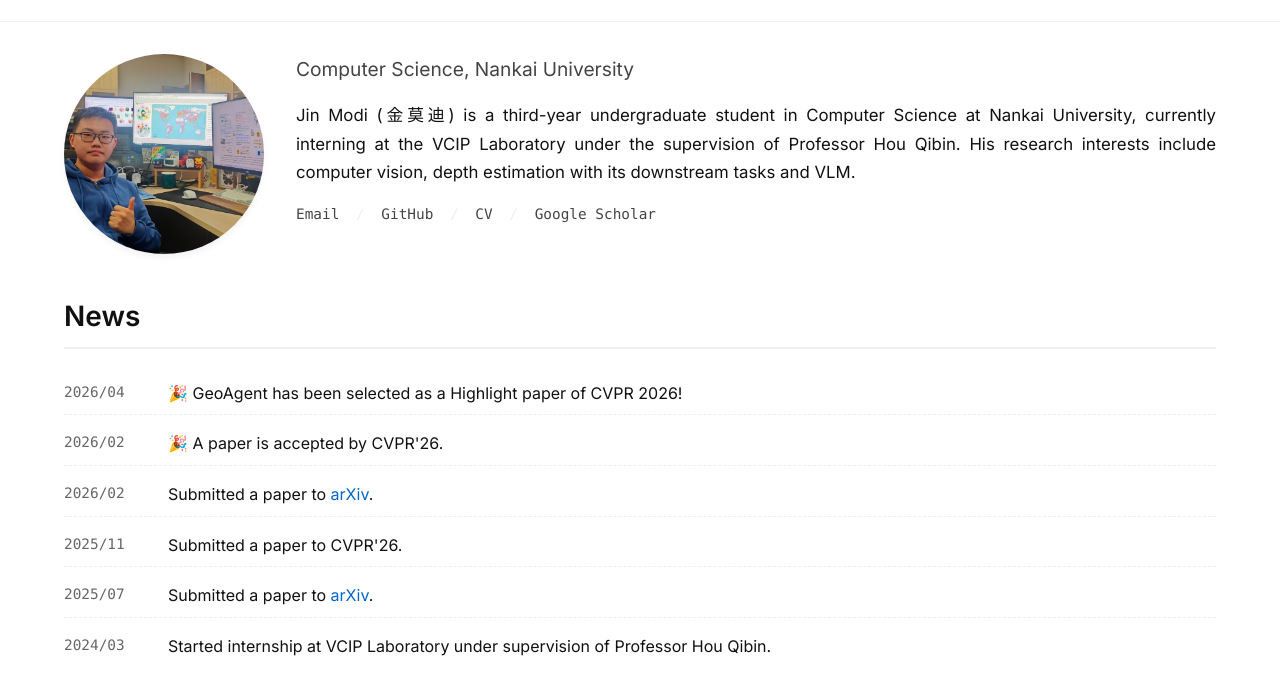
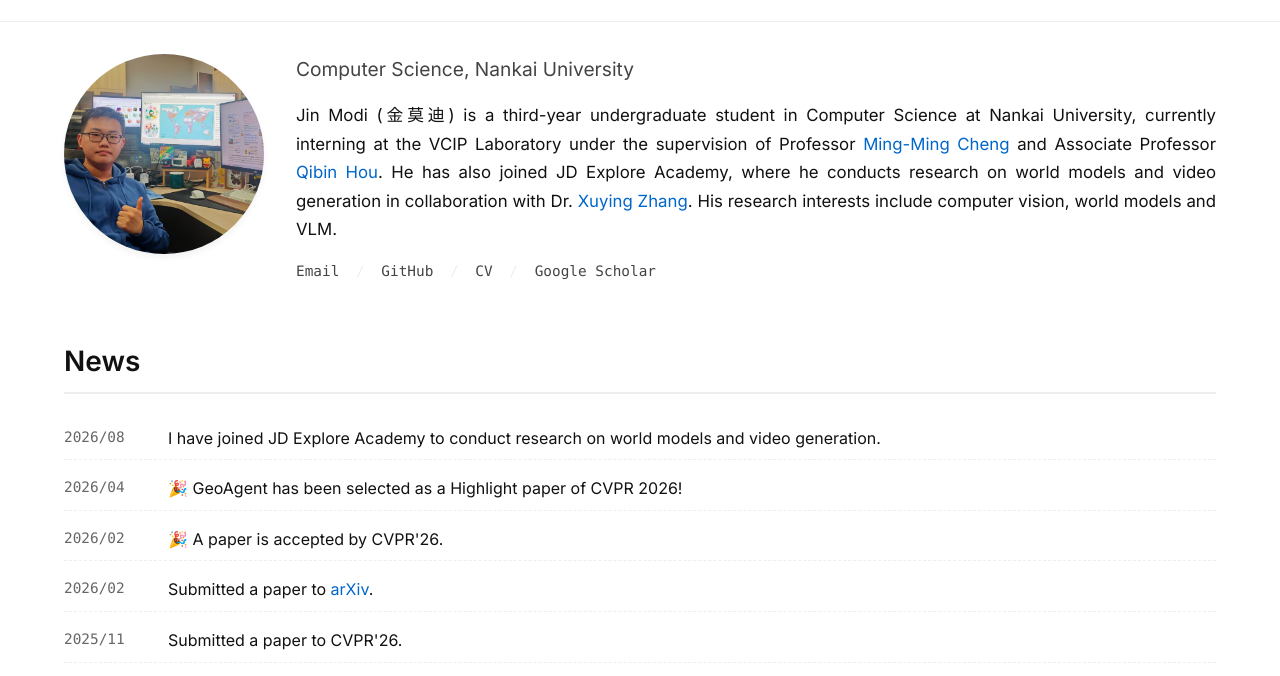
Before and after one commit to ghost233lism/ghost233lism.github.io, a plain HTML site: page index.html in a window 1280 px wide. Shown: the part 65-741 px from the top of the page. Drawn offline with Linux system fonts and the light colour scheme; no server answers.

Commit message:
更新经历

```diff
--- a/css/academic-simple.css
+++ b/css/academic-simple.css
@@ -211,7 +211,7 @@ section {
     width: 200px;
     height: 200px; /* Smaller size to fit the head better in circular shape */
     object-fit: cover;
-    object-position: center 25%; /* Adjust vertical position to show head properly */
+    object-position: 40% 25%; /* Shift the crop to the right while keeping the head vertically framed */
     border-radius: 50%; /* Circular for modern academic look, or 4px for classic */
     box-shadow: var(--shadow-medium);
 }
--- a/index.html
+++ b/index.html
@@ -15,8 +15,8 @@
     <meta charset="UTF-8">
     <meta name="viewport" content="width=device-width, initial-scale=1.0">
     <title>Jin Modi | 金莫迪 - Computer Science Student at Nankai University</title>
-    <meta name="description" content="Jin Modi (金莫迪) is a Computer Science student at Nankai University. Research interests include computer vision, monocular depth estimation, and mathematical modeling.">
-    <meta name="keywords" content="Jin Modi, 金莫迪, Nankai University, Computer Science, Computer Vision, Depth Estimation, Mathematical Modeling, Academic Research">
+    <meta name="description" content="Jin Modi (金莫迪) is a Computer Science student at Nankai University. Research interests include computer vision, world models, and vision-language models.">
+    <meta name="keywords" content="Jin Modi, 金莫迪, Nankai University, Computer Science, Computer Vision, World Models, Vision-Language Models, Academic Research">
     <meta name="author" content="Jin Modi">
     <meta name="robots" content="index, follow">
     <link rel="canonical" href="https://ghost233lism.github.io/">
@@ -26,7 +26,7 @@
     <meta property="og:type" content="website">
     <meta property="og:url" content="https://ghost233lism.github.io/">
     <meta property="og:title" content="Jin Modi | 金莫迪 - Computer Science Student">
-    <meta property="og:description" content="Computer Science student at Nankai University. Research interests include computer vision, monocular depth estimation, and mathematical modeling.">
+    <meta property="og:description" content="Computer Science student at Nankai University. Research interests include computer vision, world models, and vision-language models.">
     <meta property="og:image" content="https://ghost233lism.github.io/img/avatar.jpg">
     <meta property="og:site_name" content="Jin Modi's Academic Homepage">
     <meta property="og:locale" content="zh_CN">
@@ -36,7 +36,7 @@
     <meta property="twitter:card" content="summary_large_image">
     <meta property="twitter:url" content="https://ghost233lism.github.io/">
     <meta property="twitter:title" content="Jin Modi | 金莫迪 - Computer Science Student">
-    <meta property="twitter:description" content="Computer Science student at Nankai University. Research interests include computer vision, monocular depth estimation, and mathematical modeling.">
+    <meta property="twitter:description" content="Computer Science student at Nankai University. Research interests include computer vision, world models, and vision-language models.">
     <meta property="twitter:image" content="https://ghost233lism.github.io/img/avatar.jpg">
 
     <!-- Additional SEO Meta Tags -->
@@ -112,9 +112,9 @@
                         </h2>
 
                         <div class="profile-description">
-                            <p data-en="Jin Modi (金莫迪) is a third-year undergraduate student in Computer Science at Nankai University, currently interning at the VCIP Laboratory under the supervision of Professor Hou Qibin. His research interests include computer vision, depth estimation with its downstream tasks and VLM."
-                               data-zh="金莫迪是南开大学密码和网络空间安全学院三年级本科生，目前在VCIP实验室实习，指导教师：侯淇彬副教授。研究兴趣包括计算机视觉，单目深度估计及其下游任务，和视觉语言模型。">
-                                金莫迪是南开大学密码和网络空间安全学院三年级本科生，目前在VCIP实验室实习，指导教师：侯淇彬副教授。研究兴趣包括计算机视觉，单目深度估计及其下游任务，和视觉语言模型。
+                            <p data-en="Jin Modi (金莫迪) is a third-year undergraduate student in Computer Science at Nankai University, currently interning at the VCIP Laboratory under the supervision of Professor <a href='https://mmcheng.net/' target='_blank' rel='noopener noreferrer'>Ming-Ming Cheng</a> and Associate Professor <a href='https://houqb.github.io/' target='_blank' rel='noopener noreferrer'>Qibin Hou</a>. He has also joined JD Explore Academy, where he conducts research on world models and video generation in collaboration with Dr. <a href='https://zhangxuying1004.github.io/' target='_blank' rel='noopener noreferrer'>Xuying Zhang</a>. His research interests include computer vision, world models and VLM."
+                               data-zh="金莫迪是南开大学密码和网络空间安全学院三年级本科生，目前在VCIP实验室实习，指导教师：<a href='https://mmcheng.net/' target='_blank' rel='noopener noreferrer'>程明明教授</a>和<a href='https://houqb.github.io/' target='_blank' rel='noopener noreferrer'>侯淇彬副教授</a>。此外，他已加入京东探索研究院，与<a href='https://zhangxuying1004.github.io/' target='_blank' rel='noopener noreferrer'>张旭迎博士</a>合作开展世界模型与视频生成相关研究。研究兴趣包括计算机视觉、世界模型和视觉语言模型。">
+                                金莫迪是南开大学密码和网络空间安全学院三年级本科生，目前在VCIP实验室实习，指导教师：<a href="https://mmcheng.net/" target="_blank" rel="noopener noreferrer">程明明教授</a>和<a href="https://houqb.github.io/" target="_blank" rel="noopener noreferrer">侯淇彬副教授</a>。此外，他已加入京东探索研究院，与<a href="https://zhangxuying1004.github.io/" target="_blank" rel="noopener noreferrer">张旭迎博士</a>合作开展世界模型与视频生成相关研究。研究兴趣包括计算机视觉、世界模型和视觉语言模型。
                             </p>
                         </div>
 
@@ -143,6 +143,13 @@
             <section class="news">
                 <h2 class="section-title" data-en="News" data-zh="最新动态">最新动态</h2>
                 <ul class="news-list">
+                    <li class="news-item">
+                        <span class="news-date">2026/08</span>
+                        <span class="news-content" data-en="I have joined JD Explore Academy to conduct research on world models and video generation."
+                              data-zh="我已加入京东探索研究院，开展世界模型与视频生成相关研究。">
+                            我已加入京东探索研究院，开展世界模型与视频生成相关研究。
+                        </span>
+                    </li>
                     <li class="news-item">
                         <span class="news-date">2026/04</span>
                         <span class="news-content" data-en="🎉 GeoAgent has been selected as a Highlight paper of CVPR 2026!"
@@ -432,7 +439,7 @@
         "url": "https://ghost233lism.github.io/",
         "image": "https://ghost233lism.github.io/img/avatar.jpg",
         "jobTitle": "Computer Science Student",
-        "description": "Computer Science student at Nankai University specializing in computer vision, monocular depth estimation, and mathematical modeling",
+        "description": "Computer Science student at Nankai University specializing in computer vision, world models, and vision-language models",
         "affiliation": {
             "@type": "Organization",
             "name": "Nankai University",
```
